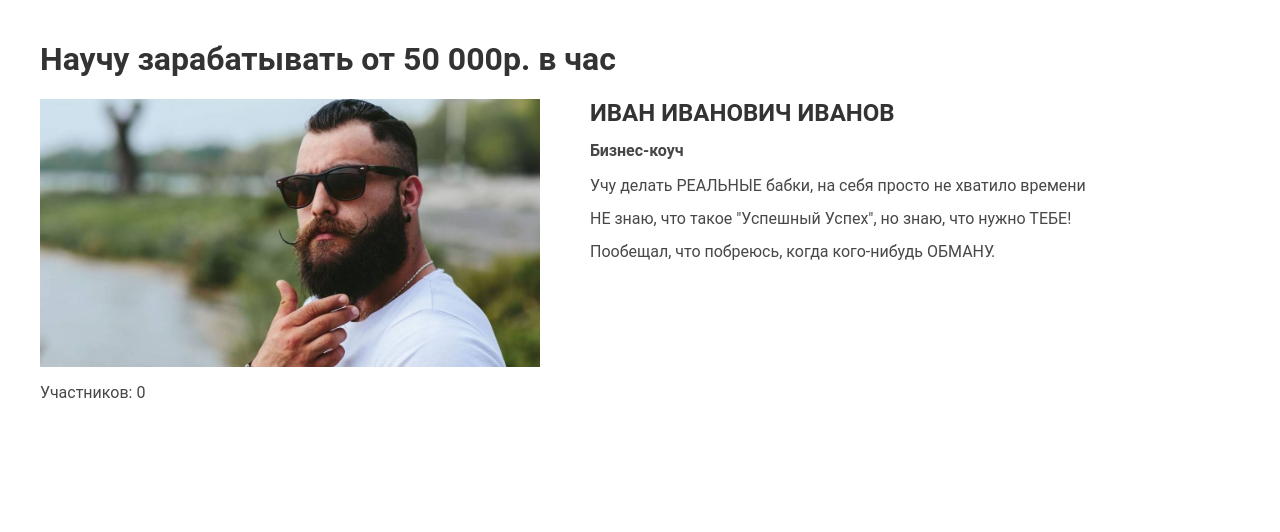
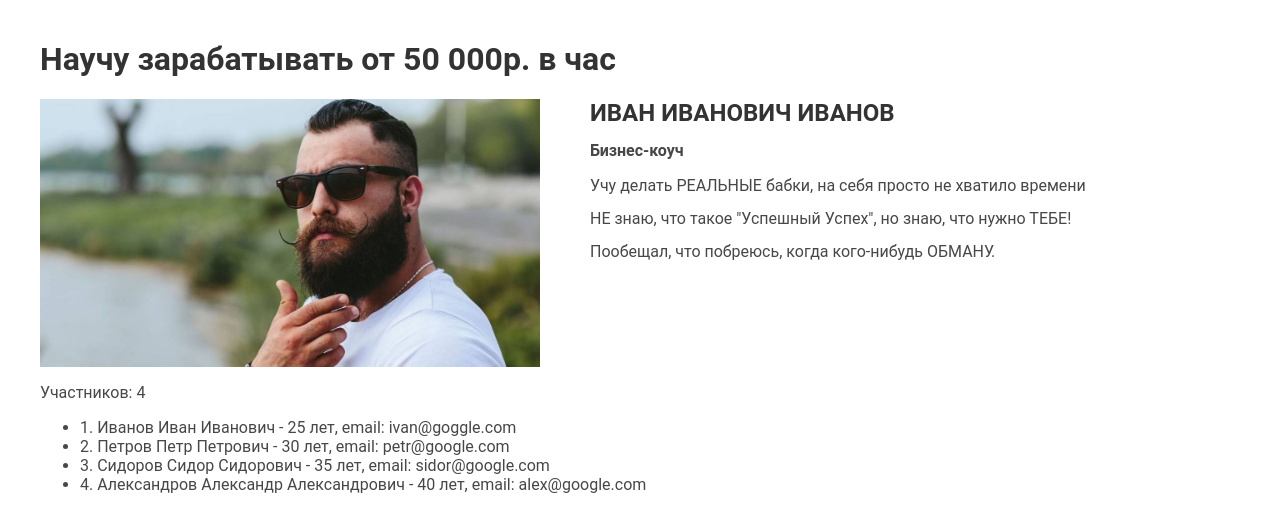
Before and after one commit to eishinkina/usercard, a Vue app: page / in a window 1280 px wide. Shown: the top 532 px of the page. Built offline with nearby package versions, Linux system fonts and the light colour scheme.

Commit message:
Refactor UserCard component to display a list of users with their details

```diff
--- a/src/components/UserCard.vue
+++ b/src/components/UserCard.vue
@@ -20,8 +20,12 @@
           </ul>
         </div>
       </div>
-      <p>Участников: 0</p>
-      <ul></ul>
+      <p>Участников: {{ users.length }}</p>
+      <ul>
+        <li v-for="(user, i) in users" :key="user.id">
+          {{ i + 1 }}. {{ getFullName(user) }}
+        </li>
+      </ul>
       <!-- input type text -->
     </div>
   </div>
@@ -34,11 +38,42 @@ export default {
       firstName: "Иван",
       secondName: "Иванович",
       lastName: "Иванов",
+      users: [
+        {
+          id: 1,
+          name: "Иванов Иван Иванович",
+          age: 25,
+          email: "ivan@goggle.com",
+        },
+        {
+          id: 2,
+          name: "Петров Петр Петрович",
+          age: 30,
+          email: "petr@google.com",
+        },
+        {
+          id: 3,
+          name: "Сидоров Сидор Сидорович",
+          age: 35,
+          email: "sidor@google.com",
+        },
+        {
+          id: 4,
+          name: "Александров Александр Александрович",
+          age: 40,
+          email: "alex@google.com",
+        },
+      ],
     };
   },
   computed: {
     fullName() {
       return `${this.firstName.toUpperCase()} ${this.secondName.toUpperCase()} ${this.lastName.toUpperCase()}`;
+    },
+  },
+  methods: {
+    getFullName(user) {
+      return `${user.name} - ${user.age} лет, email: ${user.email}`;
     },
   },
 };
```
